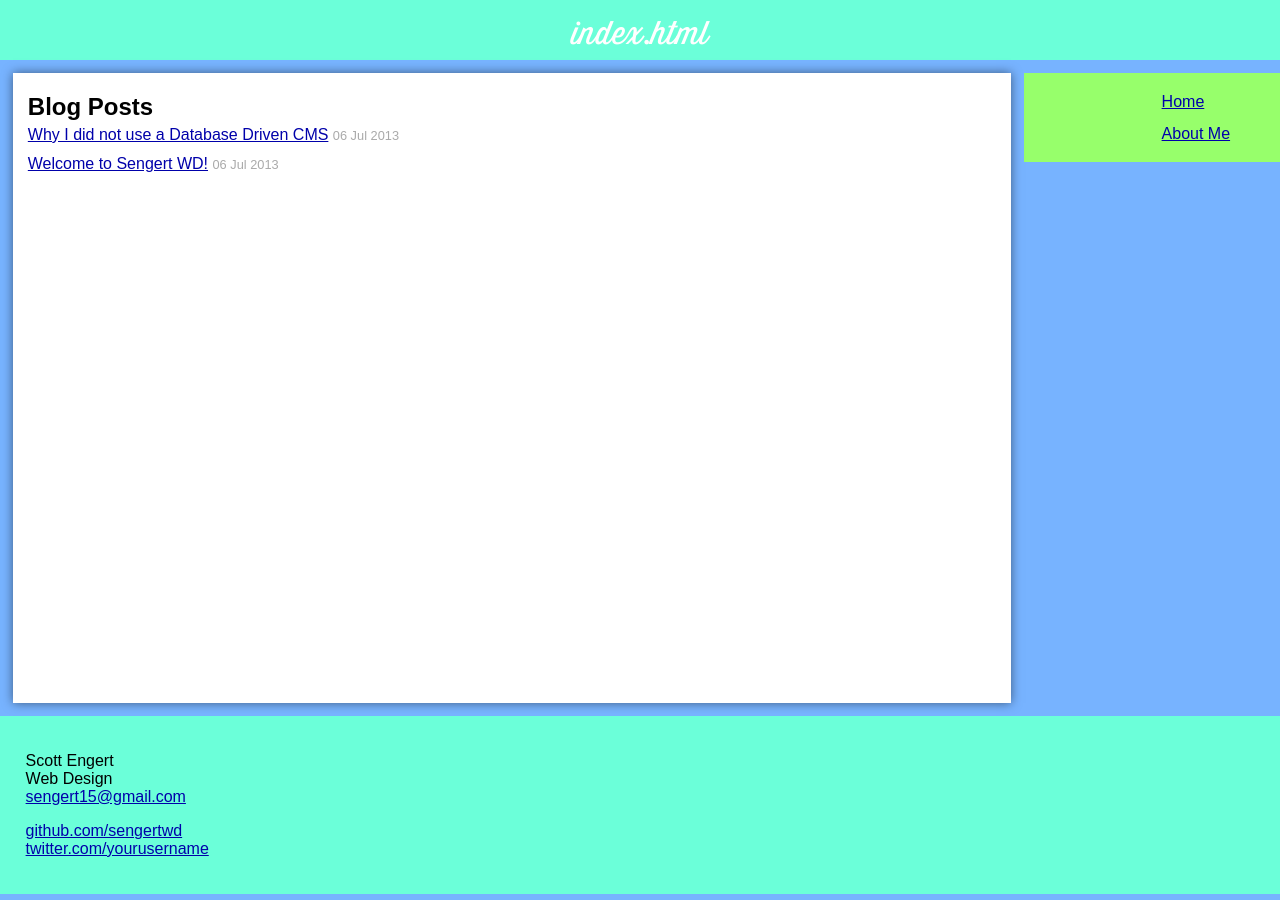
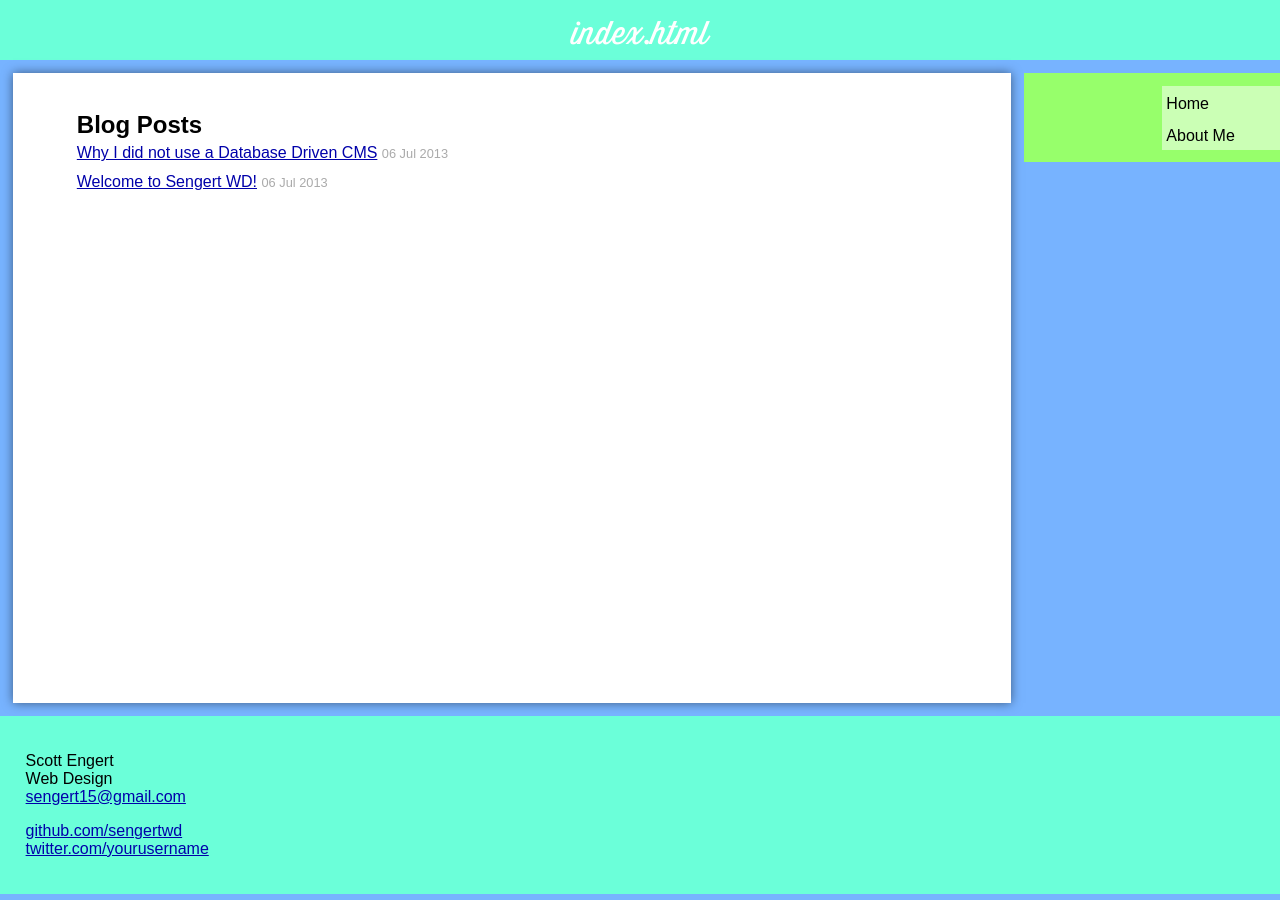
Before and after one commit to sengertwd/jekyll-test, a Jekyll site: the page built from index.html, in a window 1280 px wide. Built offline with Jekyll 4.4.1, drawn with Linux system fonts in a browser that asks for light colours; some web fonts are replaced.

Commit message:
Minor Changes to CSS to make it work better

```diff
--- a/css/style.css
+++ b/css/style.css
@@ -139,8 +139,18 @@
 nav {
   background: #97ff6b;
   margin: 10px 0;
-  padding: 1% 1.5%;
+  padding: 3% 5%;
   width: 100%; }
+  nav a {
+    color: #000000;
+    padding: 1% 2%;
+    text-decoration: none; }
+    @media screen and (max-width: 767px) {
+      nav a {
+        background: rgba(255, 255, 255, 0.5);
+        display: inline-block; } }
+    nav a:visited {
+      color: #000000; }
   @media screen and (min-width: 768px) {
     nav {
       margin: 10px 1%;
@@ -172,7 +182,7 @@
 
 section {
   min-height: 70%;
-  padding: 20px 15px; }
+  padding: 3% 5%; }
   @media screen and (min-width: 768px) {
     section {
       margin: 0 1%;
```
Also changed, not shown: scss/includes/_main.scss (+18 -3 lines).
